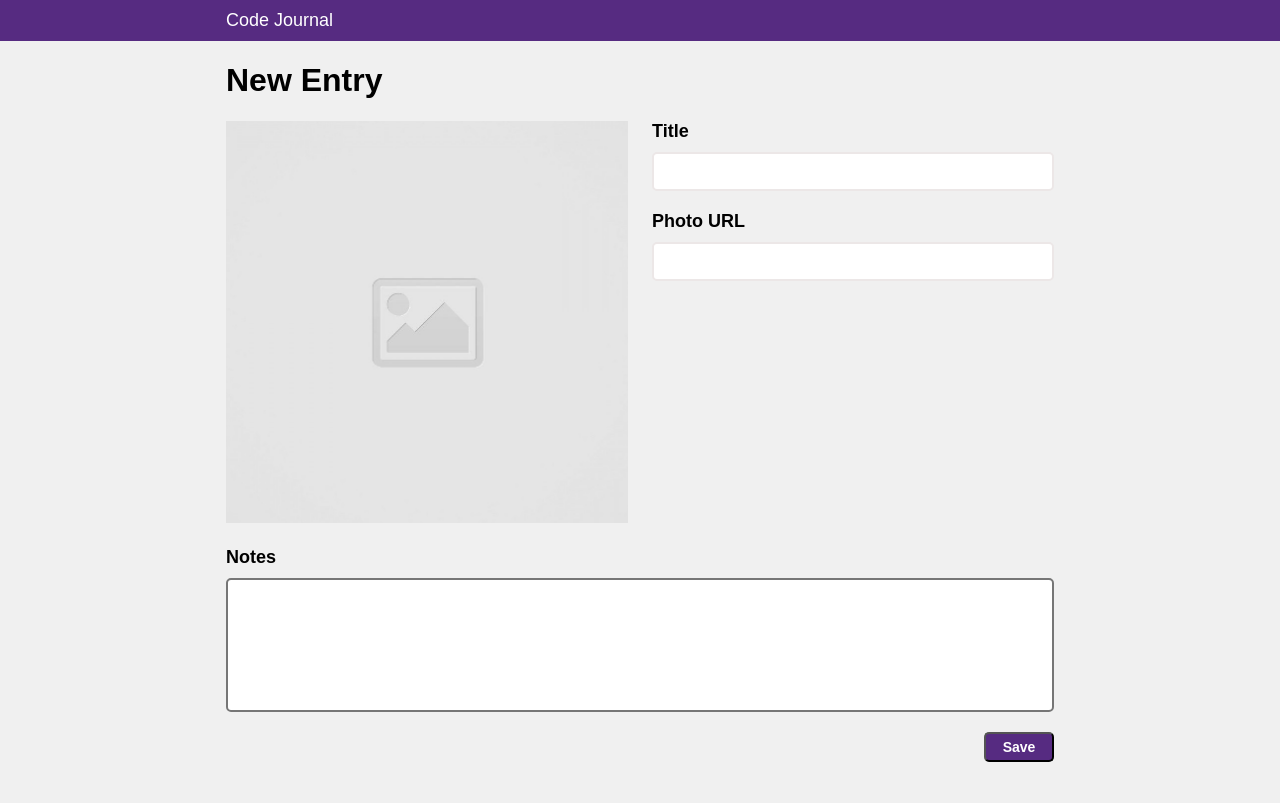
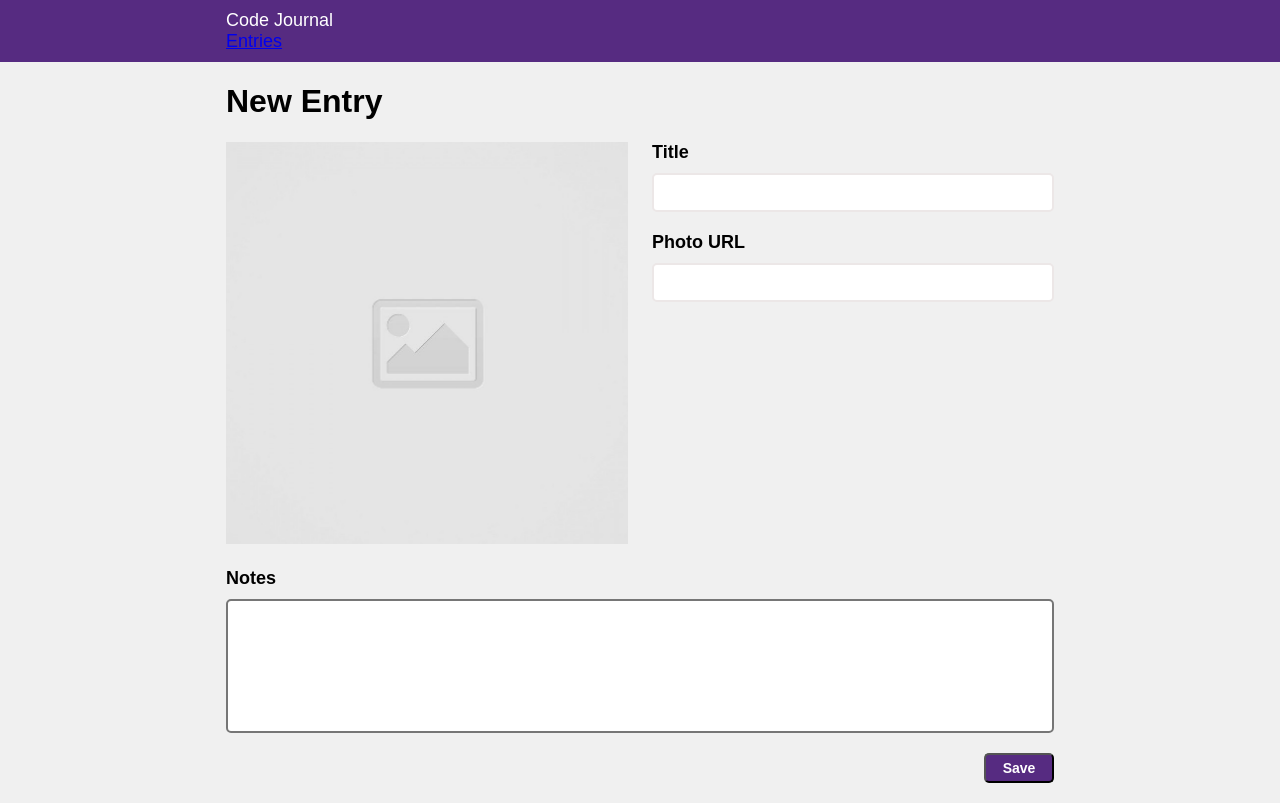
Before and after one commit to codewithbingle/code-journal, a website: page index.html in a window 1280 px wide. Drawn offline with nearby package versions, Linux system fonts and the light colour scheme; a web font is replaced by a local one.

Commit message:
entries-1

```diff
--- a/index.html
+++ b/index.html
@@ -23,6 +23,7 @@
       <div class="row">
         <div class="column-full">
           Code Journal
+          <nav><a href="entries">Entries</a></nav>
         </div>
       </div>
     </div>
@@ -77,6 +78,13 @@
         </div>
       </form>
     </div>
+    <div data-view="entries" id="entries" class="hidden">
+      <div class="container">
+        <div class="row">
+          <h2>Entries</h2>
+        </div>
+      </div>
+    </div>
   </main>
   <script src="js/data.js"></script>
   <script src="js/main.js"></script>
```
